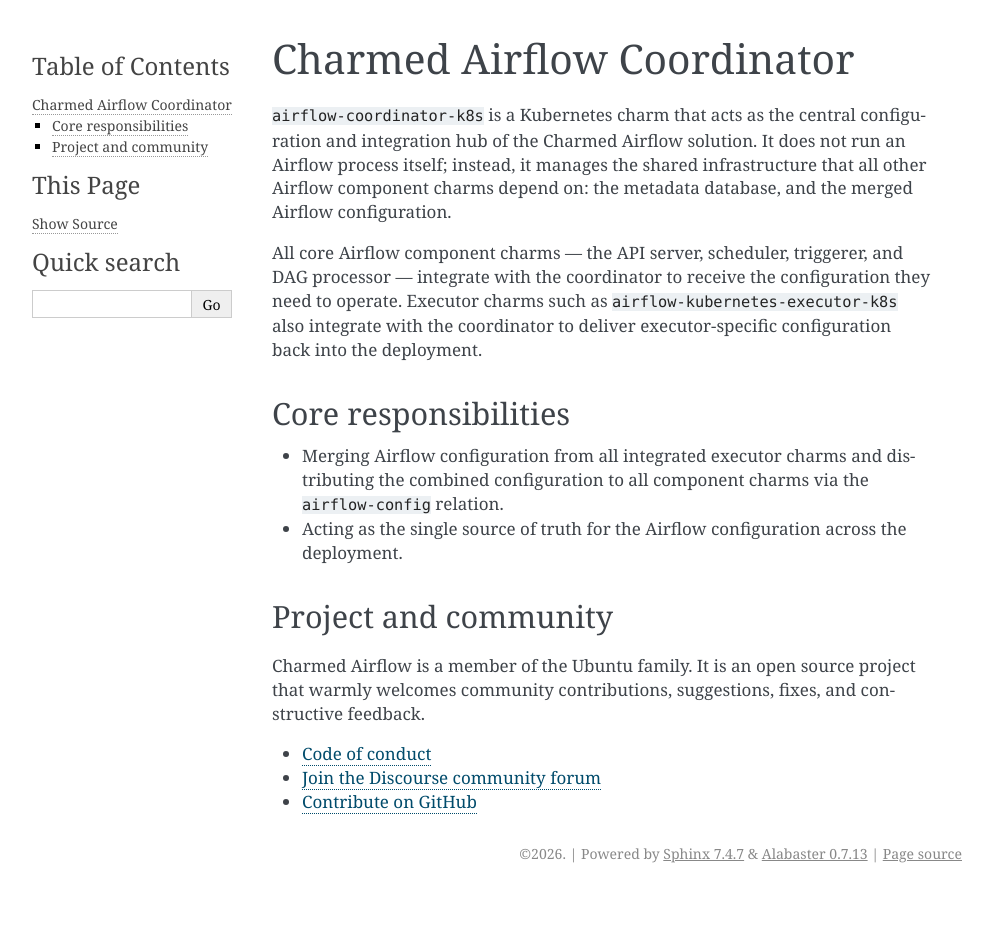
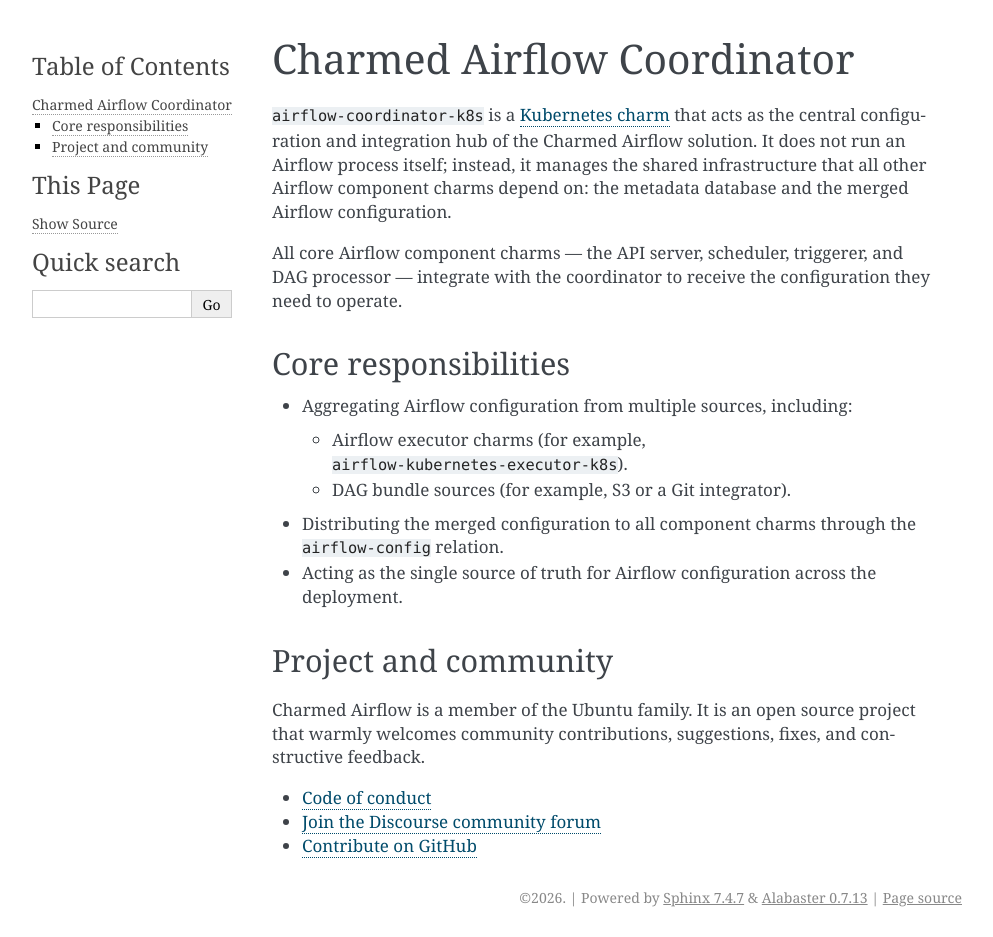
Before and after one commit to canonical/charmed-airflow-documentation, a Sphinx documentation site: the page built from docs/reference/charms/airflow-coordinator.rst, in a window 1280 px wide. Shown: the whole page, without its empty margins (148-1141 px from the left). Built offline with Sphinx 7.4.7, drawn with Linux system fonts in a browser that asks for light colours; before the commit the page ends 900 px from its top, so only the background shows below that.

Commit message:
skip: mention config sources

```diff
--- a/docs/reference/charms/airflow-coordinator.rst
+++ b/docs/reference/charms/airflow-coordinator.rst
@@ -1,23 +1,25 @@
 Charmed Airflow Coordinator
 ===========================
 
-``airflow-coordinator-k8s`` is a Kubernetes charm that acts as the central configuration
+``airflow-coordinator-k8s`` is a `Kubernetes charm`_ that acts as the central configuration
 and integration hub of the Charmed Airflow solution. It does not run an Airflow process itself;
 instead, it manages the shared infrastructure that all other Airflow component charms depend on:
-the metadata database, and the merged Airflow configuration.
+the metadata database and the merged Airflow configuration.
 
 All core Airflow component charms — the API server, scheduler, triggerer, and DAG processor —
-integrate with the coordinator to receive the configuration they need to operate. Executor
-charms such as ``airflow-kubernetes-executor-k8s`` also integrate with the coordinator to
-deliver executor-specific configuration back into the deployment.
-
+integrate with the coordinator to receive the configuration they need to operate.
 
 Core responsibilities
 ---------------------
 
-* Merging Airflow configuration from all integrated executor charms and distributing the
-  combined configuration to all component charms via the ``airflow-config`` relation.
-* Acting as the single source of truth for the Airflow configuration across the deployment.
+* Aggregating Airflow configuration from multiple sources, including:
+
+  * Airflow executor charms (for example, ``airflow-kubernetes-executor-k8s``).
+  * DAG bundle sources (for example, S3 or a Git integrator).
+
+* Distributing the merged configuration to all component charms through the
+  ``airflow-config`` relation.
+* Acting as the single source of truth for Airflow configuration across the deployment.
 
 Project and community
 ---------------------
```
